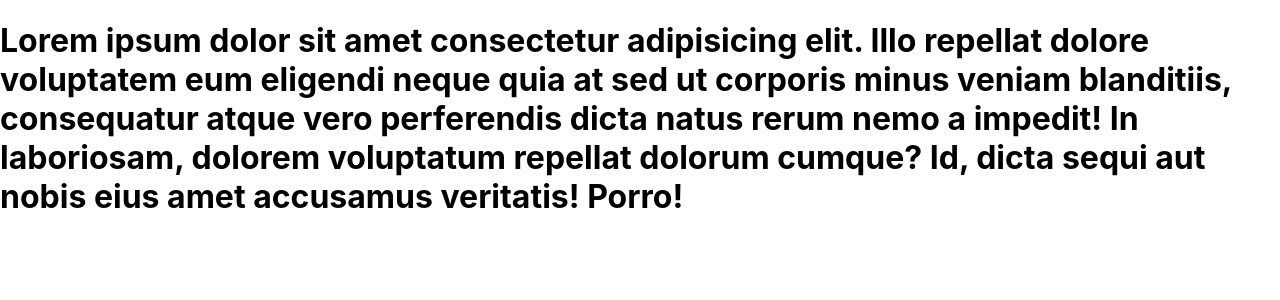
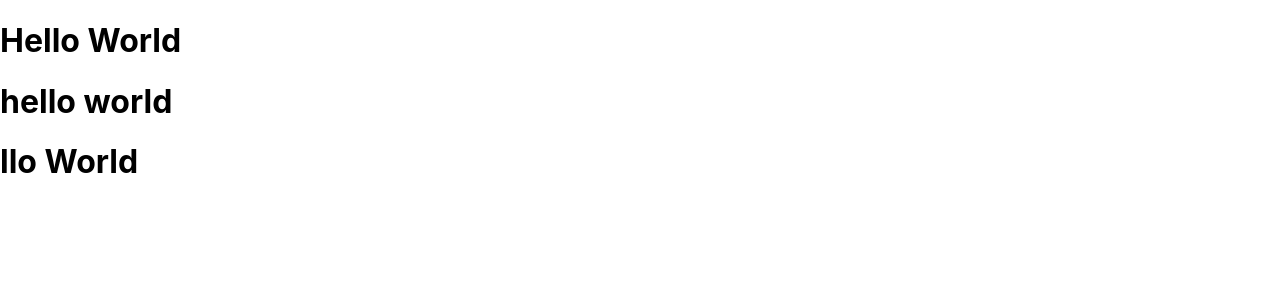
Before and after one commit to Ajay-Sonavane/second-react-app, a React (Create React App) app: page / in a window 1280 px wide. Shown: the top 300 px of the page. Built offline with nearby package versions, Linux system fonts and the light colour scheme.

Commit message:
basic-interpolation

```diff
--- a/src/App.js
+++ b/src/App.js
@@ -1,14 +1,11 @@
-//Auto-Suggestion and Auto - formating is must be done inorder to know the program properly.
 function App() {
+  //mixing js in the HTML
+  let str = "Hello World";
   return (
     <>
-      <h1>
-        Lorem ipsum dolor sit amet consectetur adipisicing elit. Illo repellat
-        dolore voluptatem eum eligendi neque quia at sed ut corporis minus
-        veniam blanditiis, consequatur atque vero perferendis dicta natus rerum
-        nemo a impedit! In laboriosam, dolorem voluptatum repellat dolorum
-        cumque? Id, dicta sequi aut nobis eius amet accusamus veritatis! Porro!
-      </h1>
+      <h1> {str}</h1>
+      <h1>{str.toLowerCase()}</h1>
+      <h1>{str.substring(2)}</h1>
     </>
   );
 }
```
